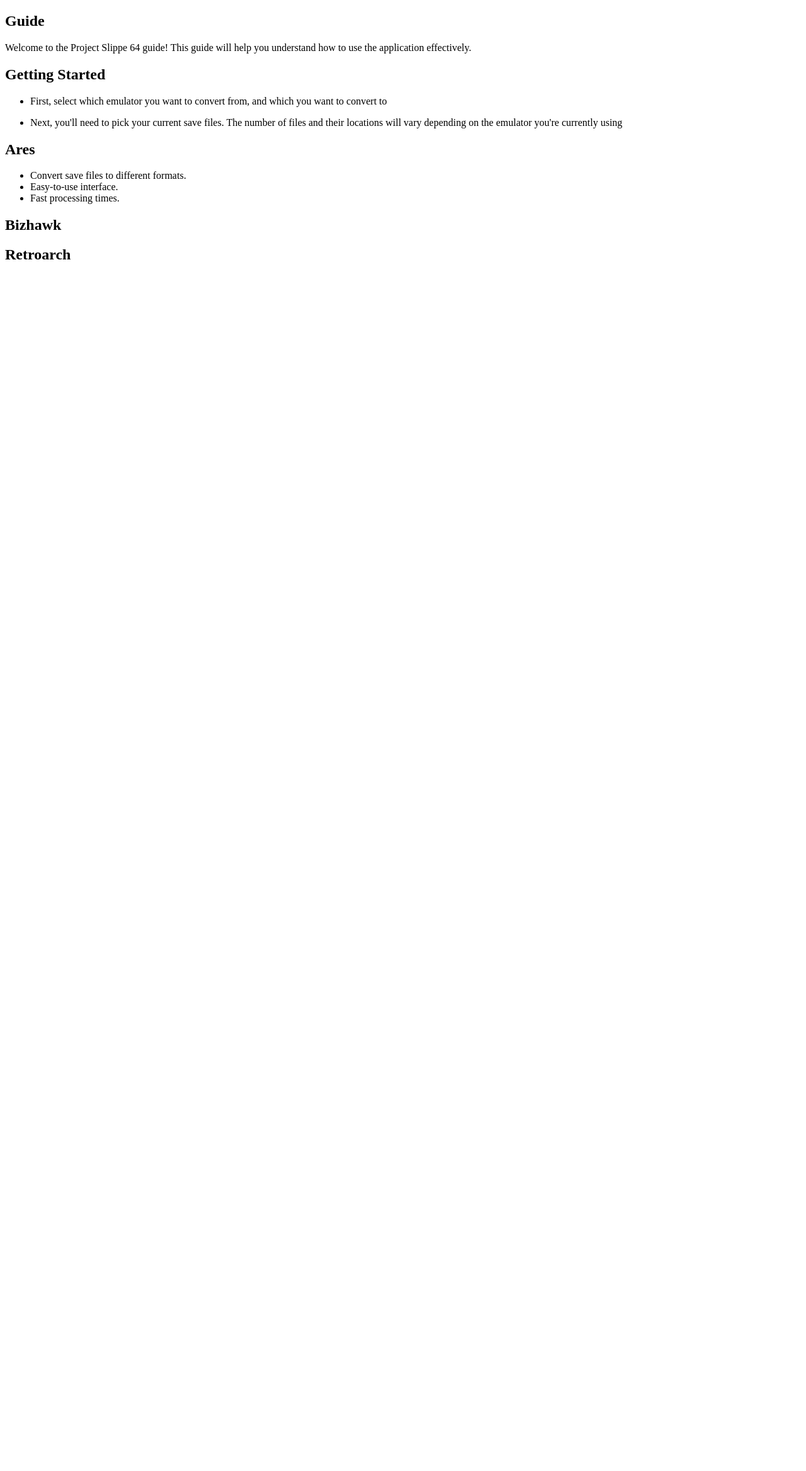
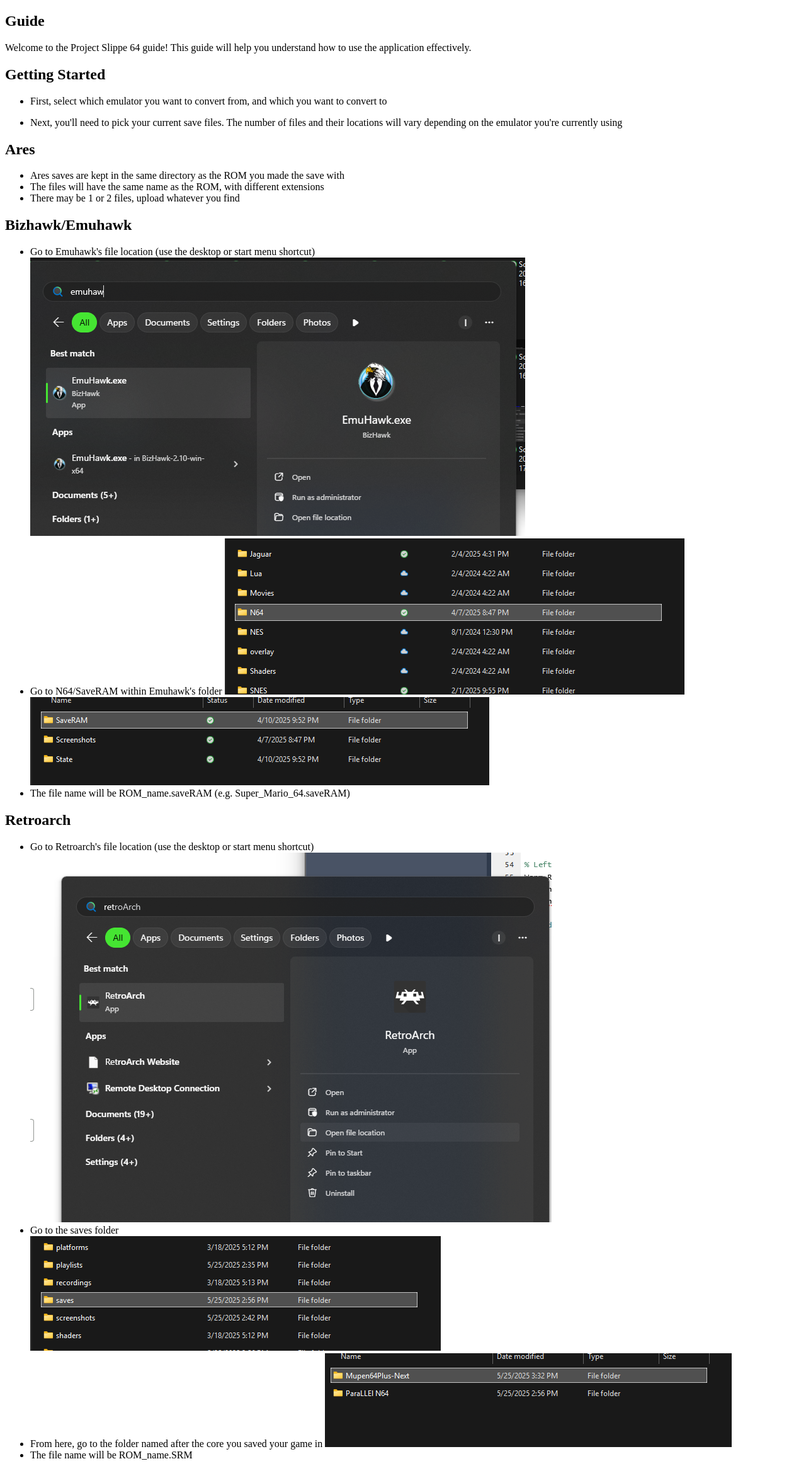
Before and after one commit to Sanmeet-EWU/cscd-350-project-team-slippee, a Django app: page /guide_body/ in a window 1280 px wide. Shown: the whole page at 63% size. Before the commit the page ends 412 px from the top, so only its background shows below. Run offline with Django 5.2, Linux system fonts and the light colour scheme.

Commit message:
Finished guide_body.html with pictures and info

```diff
--- a/src/homepage/static/style.css
+++ b/src/homepage/static/style.css
@@ -108,6 +108,10 @@ main {
   text-align: center;
 }
 
+.guide-pictures {
+  width: 500px;
+}
+
 .dropdowns {
   display: flex;
   flex-direction: row;
--- a/src/homepage/templates/partials/guide_body.html
+++ b/src/homepage/templates/partials/guide_body.html
@@ -11,12 +11,34 @@
       </ul>
     <h2>Ares</h2>
     <ul>
-      <li>Convert save files to different formats.</li>
-      <li>Easy-to-use interface.</li>
-      <li>Fast processing times.</li>
+      <li>Ares saves are kept in the same directory as the ROM you made the save with</li>
+      <li>The files will have the same name as the ROM, with different extensions</li>
+      <li>There may be 1 or 2 files, upload whatever you find</li>
     </ul>
-      <h2>Bizhawk</h2>
+      <h2>Bizhawk/Emuhawk</h2>
+    <ul>
+      <li>Go to Emuhawk's file location (use the desktop or start menu shortcut)
+          {% load static %}
+        <img src="{% static '../static/find_emu_hawk_path.png' %}" alt="find emuhawk path" class="guide-pictures"></li>
+      <li>Go to N64/SaveRAM within Emuhawk's folder
+                  {% load static %}
+        <img src="{% static '../static/goto_n64_emuhawk.png' %}" alt="go to n64 emuhawk" class="guide-pictures">
+      <img src="{% static '../static/goto_saveram_emuhawk.png' %}" alt="go to saveram emuhawk" class="guide-pictures"></li>
+      <li>The file name will be ROM_name.saveRAM (e.g. Super_Mario_64.saveRAM)</li>
+    </ul>
       <h2>Retroarch</h2>
+    <ul>
+      <li>Go to Retroarch's file location (use the desktop or start menu shortcut)
+                  {% load static %}
+        <img src="{% static '../static/find_Retroarch.png' %}" alt="find Retroarch" class="guide-pictures"></li>
+      <li>Go to the saves folder</li>
+                  {% load static %}
+        <img src="{% static '../static/goto_saves_retroarch.png' %}" alt="go to saves Retroarch" class="guide-pictures">
+      <li>From here, go to the folder named after the core you saved your game in
+                {% load static %}
+        <img src="{% static '../static/goto_desired_core_retroarch.png' %}" alt="go to desired core Retroarch" class="guide-pictures"></li>
+      <li>The file name will be ROM_name.SRM</li>
+    </ul>
   </div>
 
 </body>
--- a/src/homepage/templates/partials/index_body.html
+++ b/src/homepage/templates/partials/index_body.html
@@ -31,7 +31,7 @@
     <div class="upload-box">
       <label>Add Save Here</label>
   <input type="file" name="savefile" id="file-input-1" required />
-        <input type="file" id="file-input-2" name="savefile2" style="display: none;" required />
+  <input type="file" id="file-input-2" name="savefile2" style="display: none;"/>
   </div>
 
 
@@ -88,7 +88,6 @@ htmx.onLoad(function(elt) {
       });
     if (this.value === "Ares") {
       secondInputDiv.style.display = "block";
-      secondInputDiv.required = true;
     } else {
       secondInputDiv.style.display = "none";
       secondInputDiv.required = false;
```
Also changed, not shown: src/homepage/static/Find_Retroarch.png (added), src/homepage/static/find_emu_hawk_path.png (added), src/homepage/static/goto_desired_core_retroarch.png (added), src/homepage/static/goto_n64_emuhawk.png (added), src/homepage/static/goto_saveram_emuhawk.png (added), src/homepage/static/goto_saves_retroarch.png (added).
